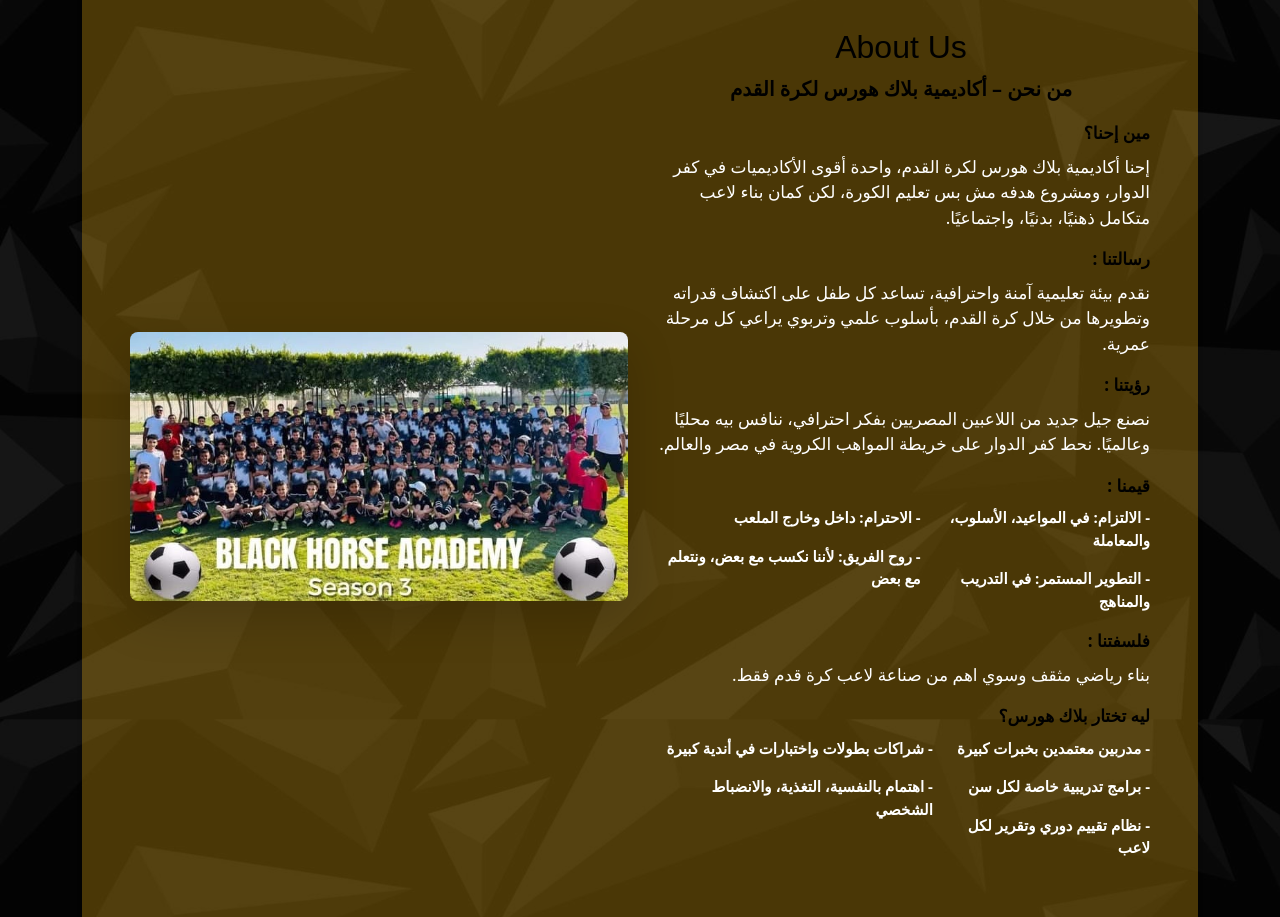
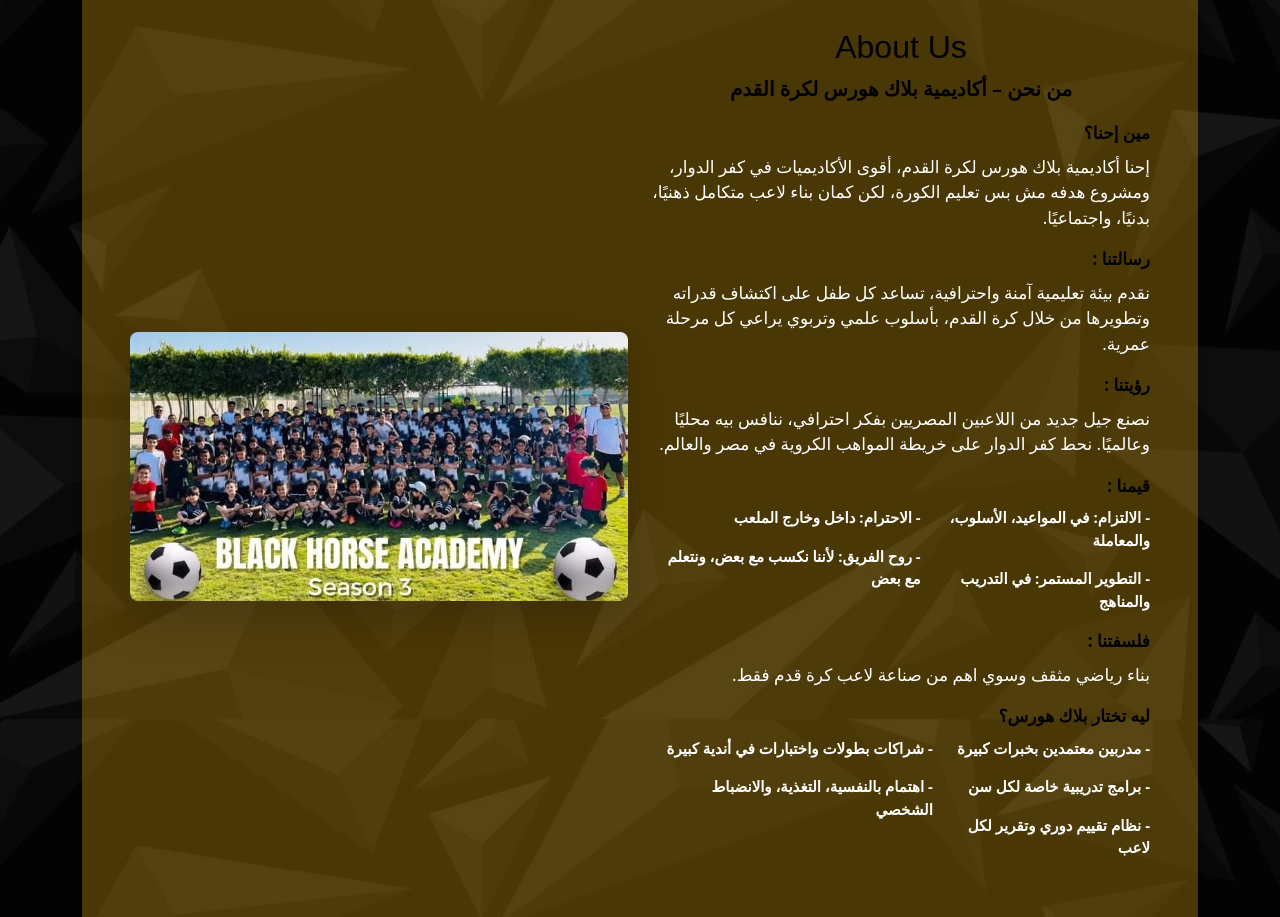
Before and after one commit to BlackhorseAcademy/Black_horse_academy, a plain HTML site: page index.html in a window 1280 px wide. Shown: the part 900-1817 px from the top of the page. Drawn offline with Linux system fonts and the light colour scheme; a web font is replaced by a local one.

Commit message:
Add files via upload

```diff
--- a/index.html
+++ b/index.html
@@ -89,7 +89,7 @@
               <p class=" fs-5 fw-bold text-black text-center">من نحن – أكاديمية بلاك هورس لكرة القدم</p>
               <p class=" fw-normal text-white">
                 <span class="text-black d-block mb-2 fw-bolder">مين إحنا؟</span>
-                إحنا أكاديمية بلاك هورس لكرة القدم، واحدة أقوى الأكاديميات في كفر الدوار، ومشروع هدفه مش بس تعليم الكورة، لكن كمان بناء لاعب متكامل ذهنيًا، بدنيًا، واجتماعيًا.
+                إحنا أكاديمية بلاك هورس لكرة القدم، أقوى الأكاديميات في كفر الدوار، ومشروع هدفه مش بس تعليم الكورة، لكن كمان بناء لاعب متكامل ذهنيًا، بدنيًا، واجتماعيًا.
               </p>
               <p class=" fw-normal text-white">
                 <span class="text-black d-block mb-2 fw-bolder">رسالتنا :</span>
```
